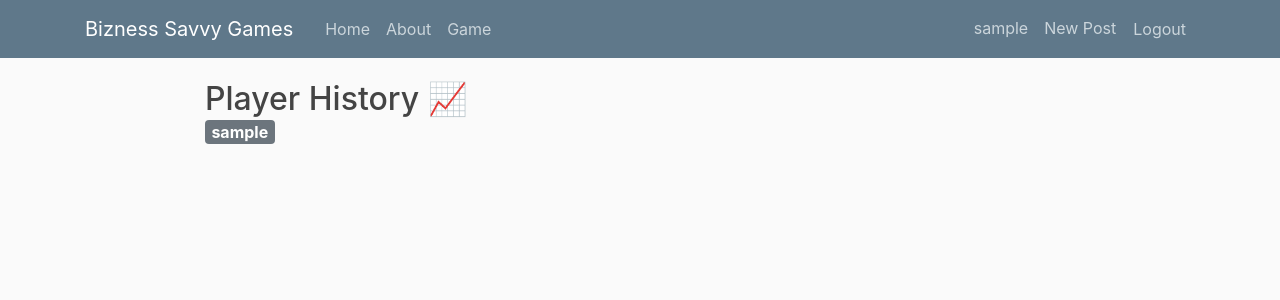
After one commit to JasonKeyser/The-Toy-Company, a Django app: page /game/history/ in a window 1280 px wide. The commit adds this page. Shown: the top 300 px of the page. Run offline with Django 5.2, Linux system fonts and the light colour scheme; the visitor is signed in with stand-in values (Sample User, id 1); data that the repository does not hold is empty; some libraries are stand-ins or nearby versions.

Commit message:
added in a new view where it shows all the games of the player and it includes a link to see the financial history of the game - NO AI

```diff
--- a/game/templates/game/financial_summary_card.html
+++ b/game/templates/game/financial_summary_card.html
@@ -228,7 +228,7 @@ function toggle(id) {
   <div class="fin-title">
     Financial Summary
     {% if show_history_link %}
-      <a href="{% url 'financial-history' %}" class="small">History</a>
+      <a href="{% url 'financial-history' player.pk %}" class="small">History</a>
     {% endif %}
   </div>
 
--- /dev/null
+++ b/game/templates/game/game_history.html
@@ -0,0 +1,27 @@
+{% extends "game/base.html" %}
+{% load accounting_tags %}
+{% load math_tags %}
+{% block content %}
+
+<!-- Header Row -->
+<div class="d-flex align-items-center justify-content-between flex-wrap mb-4">
+
+  <!-- Left: Profile Image + Title + Player Name -->
+  <div class="d-flex align-items-center mb-2 mb-md-0">
+    <div>
+      <h2 class="mb-0">Player History 📈</h2>
+      <span class="badge badge-secondary" style="font-size: 1em; vertical-align: middle;">{{ user }}</span>
+    </div>
+  </div>
+
+</div>
+
+<div style="flex: 0 0; display: flex; justify-content: flex-start;">
+  <div style="width: 100%;">
+    {% include "game/game_list.html" %}
+  </div>
+</div>
+
+
+
+{% endblock content %}
--- /dev/null
+++ b/game/templates/game/game_list.html
@@ -0,0 +1,19 @@
+<div>
+  {% for player in players %}
+    <div class = "card">
+        <span>
+            {{ player.company_name }}
+            {{ player.turn_number }}
+            {{ player.mode }}
+            {{ player.status }}
+            {{ player.lost_reason }}
+            {{ player.difficulty }}
+            <a href="{% url 'financial-history' player.pk %}" class="btn btn-primary mt-3">
+                See more detail
+            </a>
+        </span>
+    </div>
+
+  {% endfor %}
+
+</div>
--- a/game/templates/game/turn_summary.html
+++ b/game/templates/game/turn_summary.html
@@ -62,7 +62,7 @@
 
   <div style="flex: 0 0 50%; max-width: 50%; display: flex; justify-content: flex-start;">
     <div style="width: 100%; max-width: 460px;">
-      {% include "game/financial_summary_card.html" with turns=turns show_history_link=show_history_link %}
+      {% include "game/financial_summary_card.html" with turns=turns player=turn.player show_history_link=show_history_link %}
     </div>
   </div>
 </div>
--- a/game/urls.py
+++ b/game/urls.py
@@ -23,8 +23,10 @@ urlpatterns = [
     path('demand/', views.demand_distribution_view, name='demand_distribution'),
     path('insurance/', views.insurance_distribution_view, name='insurance_distribution'),
     path('turn_summary/', views.turn_summary, name='turn-summary'),
-    path('financial_history/', views.financial_history, name='financial-history'),
+    path('financial_history/<str:player>/', views.financial_history, name='financial-history'),
+    path('financial_summary_card/<int:pk>/', views.financial_summary_card, name='financial-summary-card'),
     path('interest-rate-distribution/', views.interest_rate_distribution_view, name='interest_rate_distribution'),
     path('new_product_success_distribution/', views.rnd_new_product_success_distribution_view, name='new-product-success-distribution'),
-    path('gross_profit_analysis/', views.gross_profit_analysis, name='gross-profit-analysis')
+    path('gross_profit_analysis/', views.gross_profit_analysis, name='gross-profit-analysis'),
+    path('game/history/', views.game_history, name='game-history'),
 ]
--- a/game/views.py
+++ b/game/views.py
@@ -596,6 +596,17 @@ def turn_summary(request):
     else:
         return render(request, "game/game_over.html", {"player": player, "run": player.challenge_run})
 
+
+def game_history(request):
+    user = request.user
+    players = Player.objects.filter(user=user).exclude(status="still_playing")
+
+
+    context = {"user": user,
+               "players": players}
+    return render(request, "game/game_history.html", context=context)
+
+
 @login_required
 def gross_profit_analysis(request):
     game = Game.objects.last()
@@ -645,9 +656,9 @@ def gross_profit_analysis(request):
 
 
 @login_required
-def financial_history(request):
-    game = Game.objects.last()
-    player = game.player
+def financial_history(request, player):
+    # game = Game.objects.last()
+    # player = game.player
     turns = Turn.objects.filter(player=player)
     turn = turns.order_by("-turn_number").first()
     production_outcomes = ToyProductionOutcome.objects.filter(turn=turn)
@@ -660,6 +671,16 @@ def financial_history(request):
         "insurance_events": insurance_events,
     })
 
+@login_required
+def financial_summary_card(request):
+    game = Game.objects.last()
+    player = game.player
+    turns = Turn.objects.filter(player=player)
+
+    return render(request, "game/financial_summary_card.html", {
+        "turns": turns,
+        "player": player,
+    })
 
 @login_required
 def demand_distribution_view(request):
```
